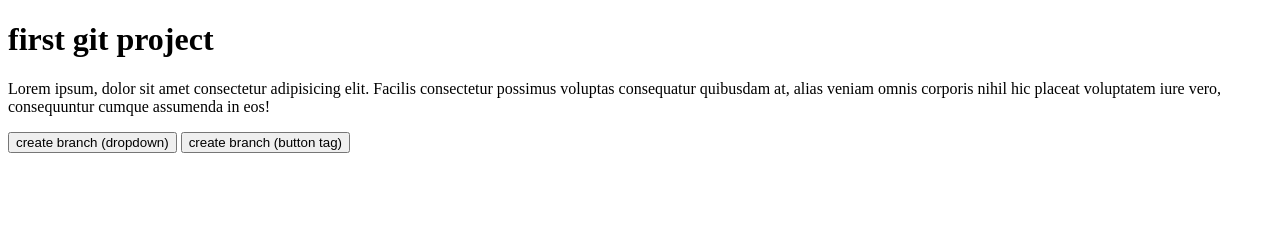
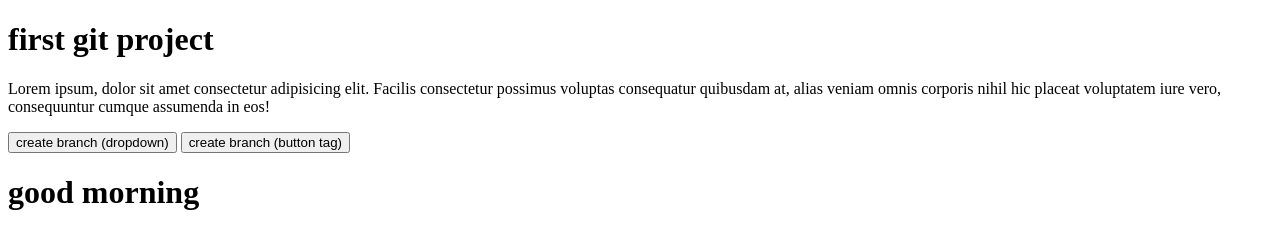
Before and after one commit to mdhaval7/first, a plain HTML site: page index.html in a window 1280 px wide. Drawn offline with Linux system fonts and the light colour scheme.

Commit message:
morning message

```diff
--- a/index.html
+++ b/index.html
@@ -10,6 +10,7 @@
     <p>Lorem ipsum, dolor sit amet consectetur adipisicing elit. Facilis consectetur possimus voluptas consequatur quibusdam at, alias veniam omnis corporis nihil hic placeat voluptatem iure vero, consequuntur cumque assumenda in eos!</p>
     <button>create branch (dropdown)</button>
     <button>create branch (button tag)</button>
+    <h1>good morning</h1>
 
 </body>
 </html>
```
